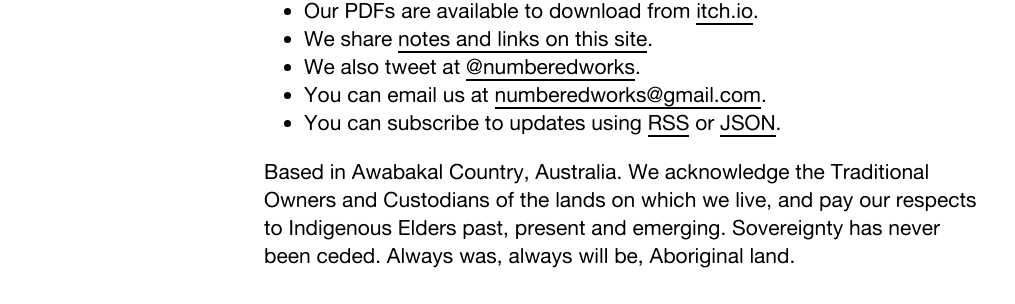
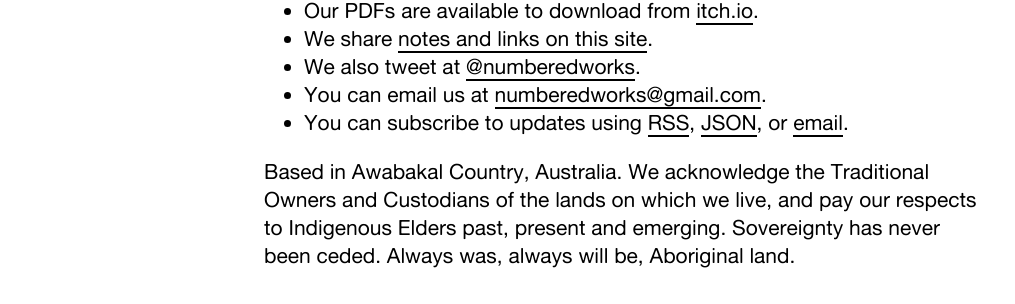
Before and after one commit to numbered-works/numbered-works.github.io, a Jekyll site: the page built from about.md, in a window 1280 px wide and 1128 px high. Shown: the part 234-538 px from the top of the window, without its empty margins (132-1147 px from the left). Built offline with Jekyll 4.4.1, drawn with Linux system fonts in a browser that asks for light colours.

Commit message:
add newsletter link

```diff
--- a/about.md
+++ b/about.md
@@ -13,7 +13,7 @@
 * We share [notes and links on this site](https://numbered.works/notes).
 * We also tweet at [@numberedworks](https://twitter.com/numberedworks).
 * You can email us at [numberedworks@gmail.com](mailto:numberedworks@gmail.com).
-* You can subscribe to updates using [RSS](https://numbered.works/feed.xml) or [JSON](https://numbered.works/feed.json).
+* You can subscribe to updates using [RSS](https://numbered.works/feed.xml), [JSON](https://numbered.works/feed.json), or [email](https://numbered.works/newsletter).
 
 
 Based in Awabakal Country, Australia. We acknowledge the Traditional Owners and Custodians of the lands on which we live, and pay our respects to Indigenous Elders past, present and emerging. Sovereignty has never been ceded. Always was, always will be, Aboriginal land.
```
